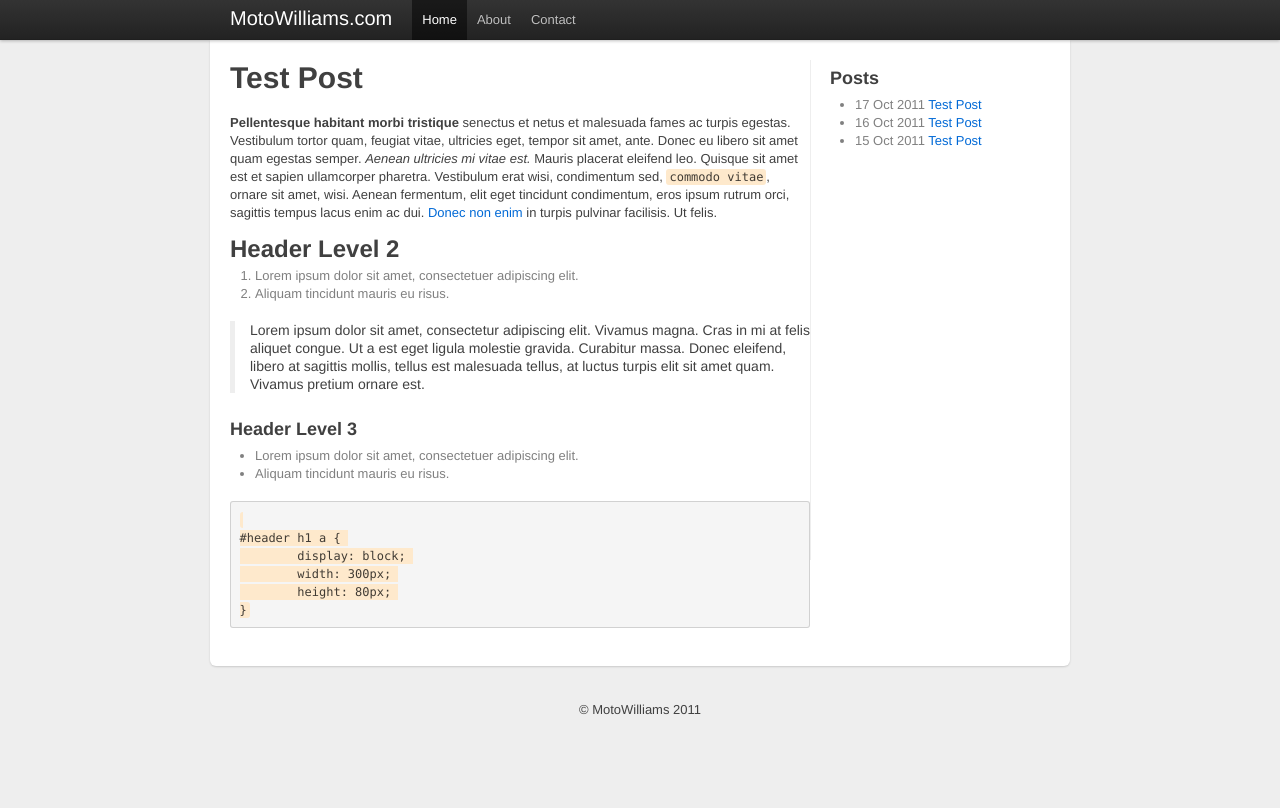
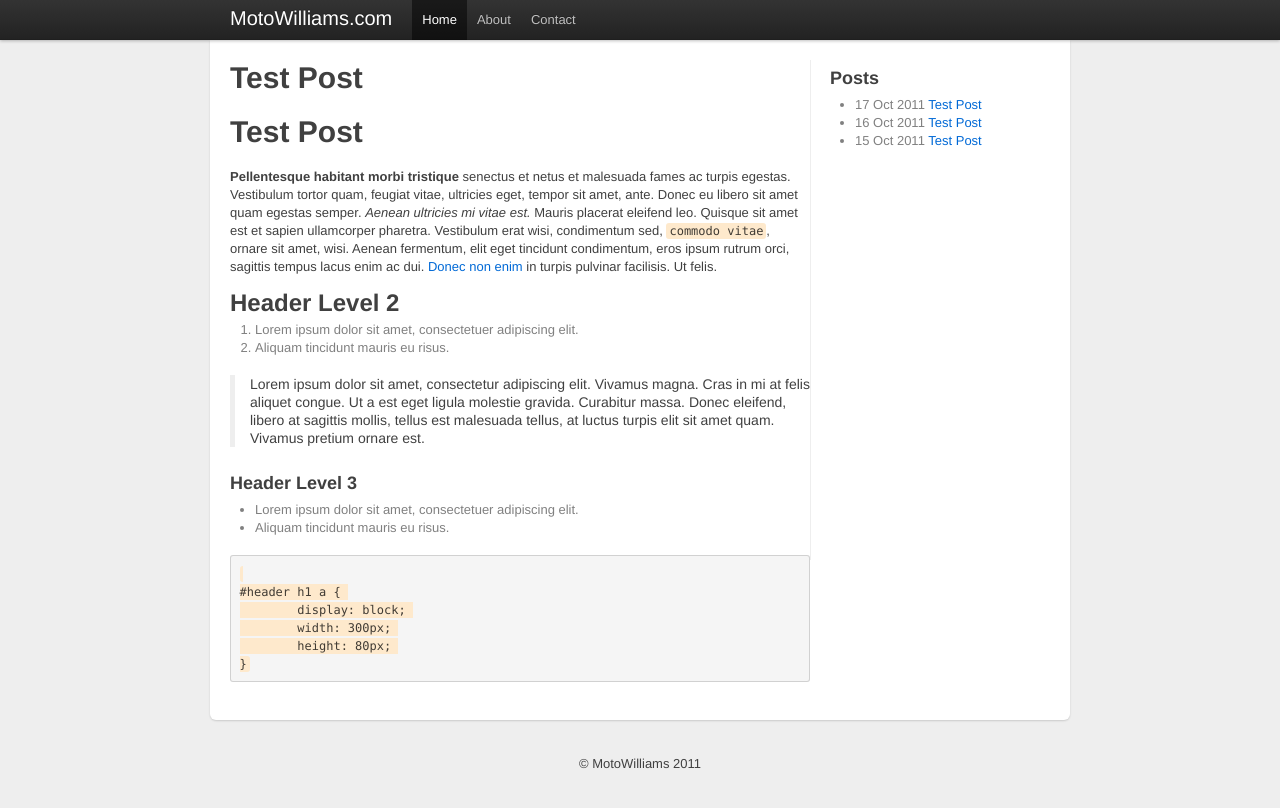
Before and after one commit to motowilliams/motowilliams.github.com-back, a Jekyll site: the page built from _posts/2011-10-15-Test-Post1.html, in a window 1280 px wide. Shown: the top 808 px of the page. Built offline with Jekyll 4.4.1, drawn with Linux system fonts in a browser that asks for light colours.

Commit message:
test w/ titles

```diff
--- a/_posts/2011-10-15-Test-Post1.html
+++ b/_posts/2011-10-15-Test-Post1.html
@@ -3,7 +3,7 @@ layout: post
 title: "Test Post"
 ---
 
-<h1>{{ title }}</h1>
+<h1>{{ page.title | xml_escape }}</h1>
 
 <p><strong>Pellentesque habitant morbi tristique</strong> senectus et netus et malesuada fames ac turpis egestas. Vestibulum tortor quam, feugiat vitae, ultricies eget, tempor sit amet, ante. Donec eu libero sit amet quam egestas semper. <em>Aenean ultricies mi vitae est.</em> Mauris placerat eleifend leo. Quisque sit amet est et sapien ullamcorper pharetra. Vestibulum erat wisi, condimentum sed, <code>commodo vitae</code>, ornare sit amet, wisi. Aenean fermentum, elit eget tincidunt condimentum, eros ipsum rutrum orci, sagittis tempus lacus enim ac dui. <a href="#">Donec non enim</a> in turpis pulvinar facilisis. Ut felis.</p>
 
--- a/_posts/2011-10-16-Test-Post2.html
+++ b/_posts/2011-10-16-Test-Post2.html
@@ -3,7 +3,7 @@ layout: post
 title: "Test Post"
 ---
 
-<h1>{{ title }}</h1>
+<h1>{{ page.title | xml_escape }}</h1>
 
 <p><strong>Pellentesque habitant morbi tristique</strong> senectus et netus et malesuada fames ac turpis egestas. Vestibulum tortor quam, feugiat vitae, ultricies eget, tempor sit amet, ante. Donec eu libero sit amet quam egestas semper. <em>Aenean ultricies mi vitae est.</em> Mauris placerat eleifend leo. Quisque sit amet est et sapien ullamcorper pharetra. Vestibulum erat wisi, condimentum sed, <code>commodo vitae</code>, ornare sit amet, wisi. Aenean fermentum, elit eget tincidunt condimentum, eros ipsum rutrum orci, sagittis tempus lacus enim ac dui. <a href="#">Donec non enim</a> in turpis pulvinar facilisis. Ut felis.</p>
 
--- a/_posts/2011-10-17-Test-Post3.html
+++ b/_posts/2011-10-17-Test-Post3.html
@@ -3,7 +3,7 @@ layout: post
 title: "Test Post"
 ---
 
-<h1>{{ title }}</h1>
+<h1>{{ page.title | xml_escape }}</h1>
 
 <p><strong>Pellentesque habitant morbi tristique</strong> senectus et netus et malesuada fames ac turpis egestas. Vestibulum tortor quam, feugiat vitae, ultricies eget, tempor sit amet, ante. Donec eu libero sit amet quam egestas semper. <em>Aenean ultricies mi vitae est.</em> Mauris placerat eleifend leo. Quisque sit amet est et sapien ullamcorper pharetra. Vestibulum erat wisi, condimentum sed, <code>commodo vitae</code>, ornare sit amet, wisi. Aenean fermentum, elit eget tincidunt condimentum, eros ipsum rutrum orci, sagittis tempus lacus enim ac dui. <a href="#">Donec non enim</a> in turpis pulvinar facilisis. Ut felis.</p>
 
```
